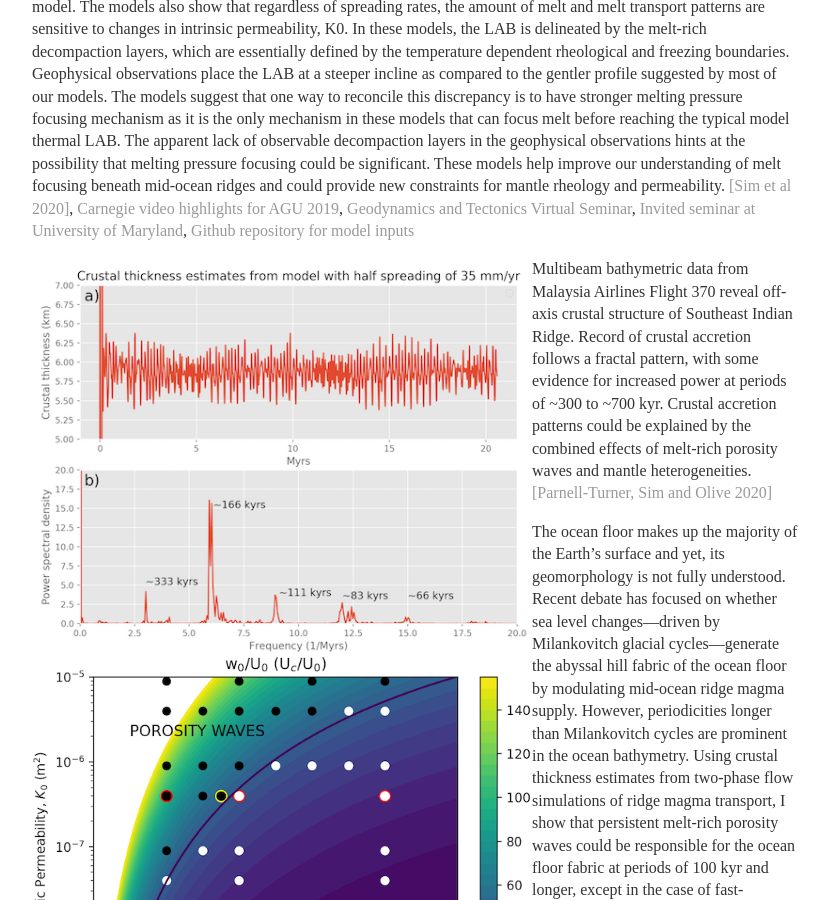
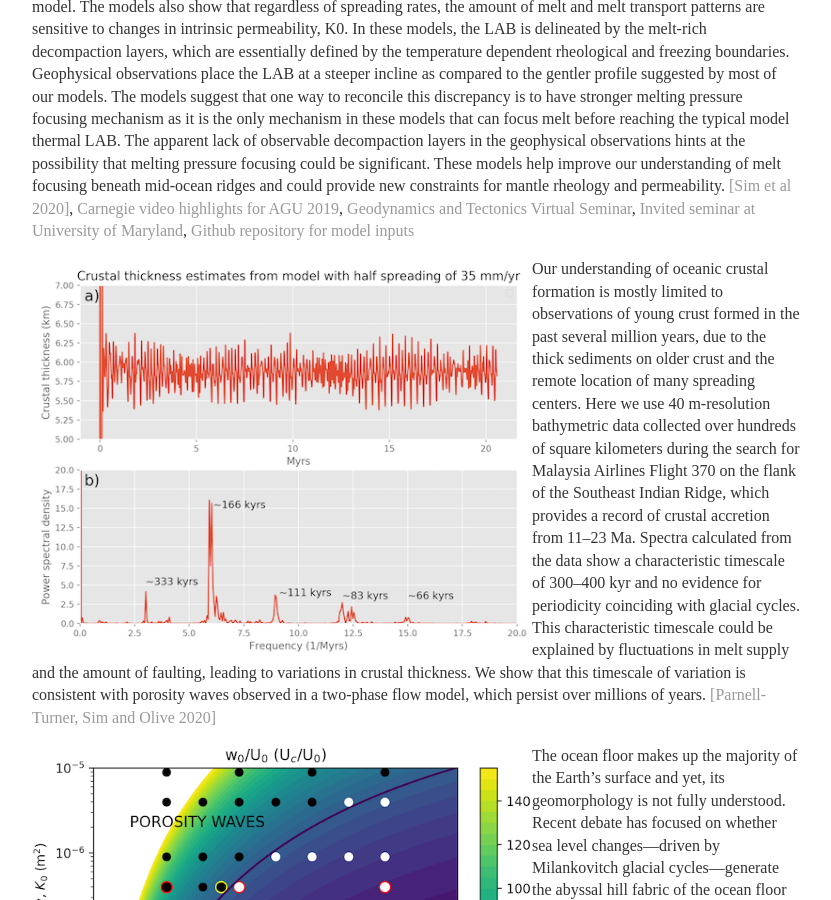
Before and after one commit to joycesim/joycesim.github.io, a Jekyll site: the page built from research/index.md, in a window 1280 px wide and 900 px high, scrolled down 1488 px. Shown: the whole window, without its empty margins (224-1055 px from the left). Built offline with Jekyll 4.4.1, drawn with Linux system fonts in a browser that asks for light colours.

Commit message:
Update index.md

```diff
--- a/research/index.md
+++ b/research/index.md
@@ -25,11 +25,13 @@ At mid-ocean ridges, oceanic crust is emplaced in a narrow neovolcanic region on
 
 <img align="left" src="/image/P3_SpectralU35K7.png" alt="Porosity waves and seafloor bathymetry" width="500"/>
 
-Multibeam bathymetric data from Malaysia Airlines Flight 370 reveal off-axis crustal structure of Southeast Indian Ridge. Record of crustal accretion follows a fractal pattern, with some evidence for increased power at periods of ~300 to ~700 kyr. Crustal accretion patterns could be explained by the combined effects of melt-rich porosity waves and mantle heterogeneities. [[Parnell-Turner, Sim and Olive 2020]](https://doi.org/10.1029/2020GL087349)
+Our understanding of oceanic crustal formation is mostly limited to observations of young crust formed in the past several million years, due to the thick sediments on older crust and the remote location of many spreading centers. Here we use 40 m-resolution bathymetric data collected over hundreds of square kilometers during the search for Malaysia Airlines Flight 370 on the flank of the Southeast Indian Ridge, which provides a record of crustal accretion from 11–23 Ma. Spectra calculated from the data show a characteristic timescale of 300–400 kyr and no evidence for periodicity coinciding with glacial cycles. This characteristic timescale could be explained by fluctuations in melt supply and the amount of faulting, leading to variations in crustal thickness. We show that this timescale of variation is consistent with porosity waves observed in a two-phase flow model, which persist over millions of years. [[Parnell-Turner, Sim and Olive 2020]](https://doi.org/10.1029/2020GL087349)
 
 <img align="left" src="/image/Param.png" alt="Porosity waves" width="500"/>
 
 The ocean floor makes up the majority of the Earth's surface and yet, its geomorphology is not fully understood. Recent debate has focused on whether sea level changes—driven by Milankovitch glacial cycles—generate the abyssal hill fabric of the ocean floor by modulating mid-ocean ridge magma supply. However, periodicities longer than Milankovitch cycles are prominent in the ocean bathymetry. Using crustal thickness estimates from two-phase flow simulations of ridge magma transport, I show that persistent melt-rich porosity waves could be responsible for the ocean floor fabric at periods of 100 kyr and longer, except in the case of fast-spreading ridges. For periods longer than 100 kyr, spectral energy is notably present at large mantle permeabilities regardless of spreading rates. Therefore, two-phase flow models can provide constraints on elusive mantle parameters such as permeability and viscosity when directly linked to the ocean floor fabric produced. [Sim 2022](https://doi.org/10.1029/2022GL098110)
+
+
 
 ## Subduction zones
 ### Carbon potential at subduction zones
```
